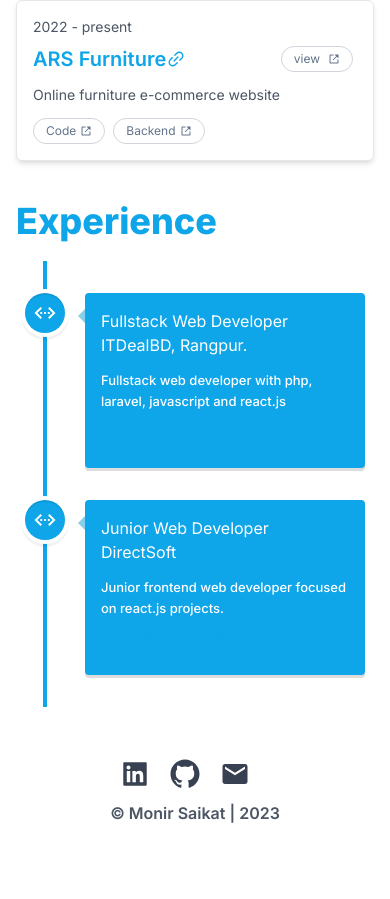
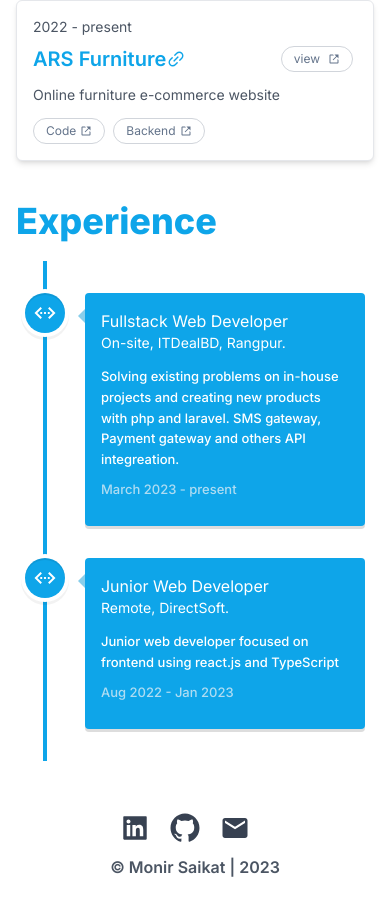
Before and after one commit to MonirSaikat/MonirSaikat, a Next.js app: page / in a window 390 px wide. Shown: the part 1282-2181 px from the top of the page. Before the commit the page ends 2127 px from the top, so only its background shows below. Built offline with nearby package versions, Linux system fonts and the light colour scheme.

Commit message:
updated experience

```diff
--- a/components/home/Experience.tsx
+++ b/components/home/Experience.tsx
@@ -16,14 +16,14 @@ const Experience = () => {
                     contentStyle={{ background: color, color: '#fff' }}
                     contentArrowStyle={{ borderRight: '7px solid skyblue' }}
                     date="March 2023 - present"
-                    dateClassName="text-sky-500"
+                    dateClassName="text-gray-100 md:text-sky-500 "
                     iconStyle={{ background: color, color: '#fff' }}
                     icon={<IoMdCodeWorking />}
                 >
                     <h3 className="vertical-timeline-element-title">Fullstack Web Developer</h3>
-                    <h4 className="vertical-timeline-element-subtitle">ITDealBD, Rangpur.</h4>
+                    <h4 className="vertical-timeline-element-subtitle text-sm">On-site, ITDealBD, Rangpur.</h4>
                     <p>
-                        Fullstack web developer with php, laravel, javascript and react.js
+                        Solving existing problems on in-house projects and creating new products with php and laravel. SMS gateway, Payment gateway and others API integreation.
                     </p>
                 </VerticalTimelineElement>
                 <VerticalTimelineElement
@@ -31,15 +31,14 @@ const Experience = () => {
                     contentStyle={{ background: color, color: '#fff' }}
                     contentArrowStyle={{ borderRight: '7px solid skyblue' }}
                     date="Aug 2022 - Jan 2023"
-                    dateClassName="text-sky-500"
+                    dateClassName="text-gray-100 md:text-sky-500"
                     iconStyle={{ background: color, color: '#fff' }}
                     icon={<IoMdCodeWorking />}
                 >
                     <h3 className="vertical-timeline-element-title">Junior Web Developer</h3>
-                    <h4 className="vertical-timeline-element-subtitle">DirectSoft</h4>
+                    <h4 className="vertical-timeline-element-subtitle text-sm">Remote, DirectSoft.</h4>
                     <p>
-
-                        Junior frontend web developer focused on react.js projects.
+                        Junior web developer focused on frontend using react.js and TypeScript
                     </p>
                 </VerticalTimelineElement>
             </VerticalTimeline>
```
